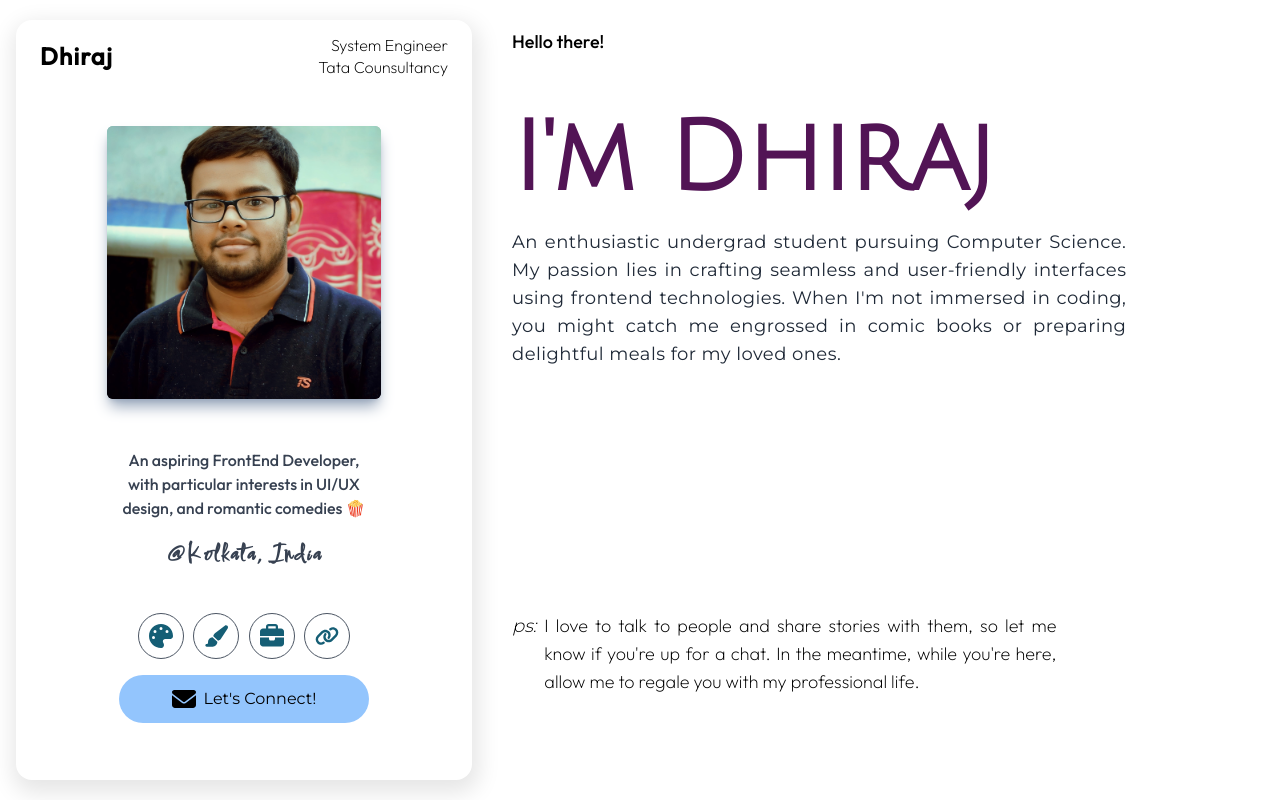
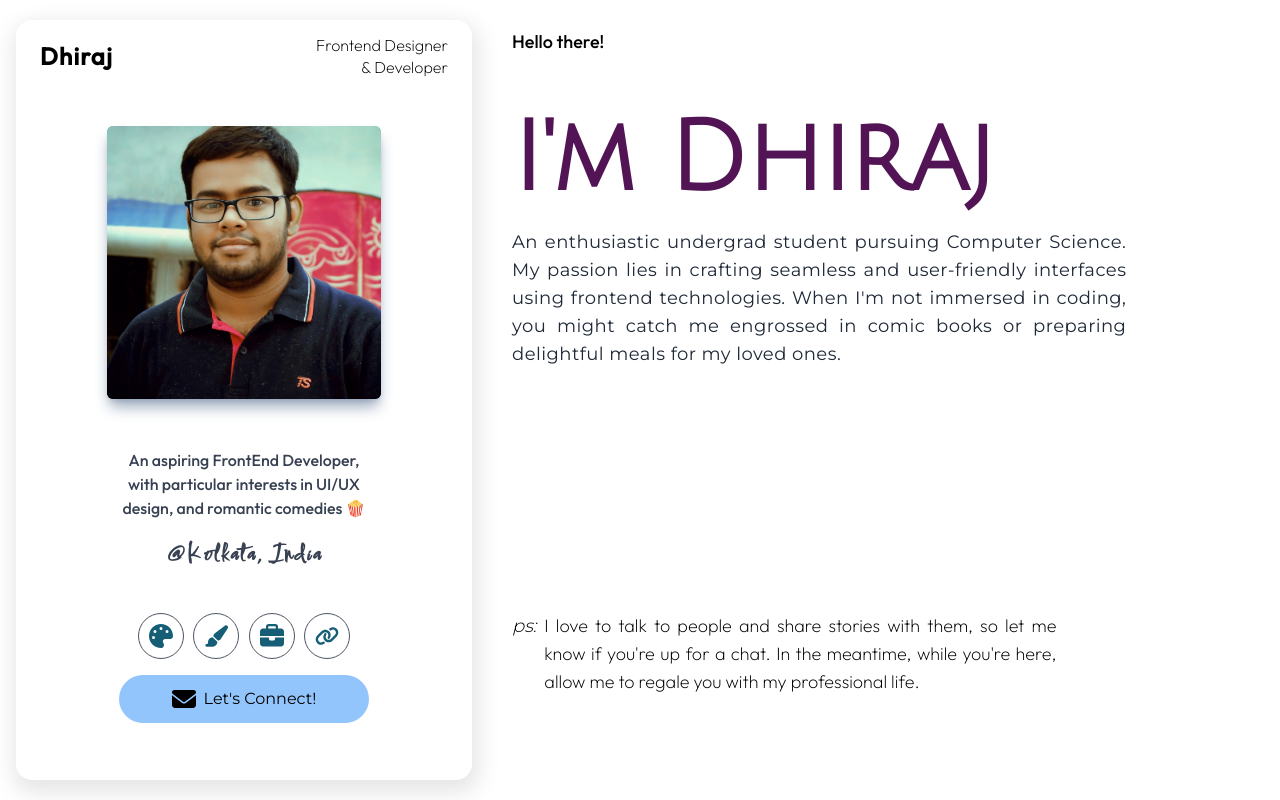
Before and after one commit to dhirajksharma/dhirajksharma.github.io, a React (Create React App) app: page / in a window 1280 px wide. Built offline with nearby package versions, Linux system fonts and the light colour scheme.

Commit message:
minor changes

```diff
--- a/src/App.js
+++ b/src/App.js
@@ -59,7 +59,7 @@ class App extends React.Component {
 
             <div className="flex justify-between items-center pt-2 w-screen h-[80px] sm:h-[120px] lg:h-[70px] 2xl:h-[100px] lg:w-full">
               <h1 className="ml-5 sm:ml-6 mr-0 text-2xl sm:text-3xl lg:text-2xl 2xl:text-3xl font-bold font-outfit tracking-wider">Dhiraj</h1>
-              <h1 className="mr-5 sm:mr-6 ml-0 text-right sm:text-xl lg:text-base 2xl:text-2xl font-outfit font-light !leading-snug">System Engineer<br></br>Tata Counsultancy</h1>
+              <h1 className="mr-5 sm:mr-6 ml-0 text-right sm:text-xl lg:text-base 2xl:text-2xl font-outfit font-light !leading-snug">Frontend Designer<br></br>& Developer</h1>
             </div>
 
             <div id='' className="h-[calc(100dvh-140px)] sm:h-[calc(100dvh-200px)] lg:h-full w-screen lg:w-full overflow-scroll containerDiv">
--- a/src/Data/Data.js
+++ b/src/Data/Data.js
@@ -2,7 +2,7 @@ export const projectData=[
     {
         id:"collabchain",
         img:"https://github.com/dhirajksharma/collabchain/blob/main/frontend/public/logo.png?raw=true",
-        cover:"https://img.freepik.com/free-vector/construction-landing-page_52683-10540.jpg?t=st=1711437787~exp=1711441387~hmac=e6d28bbd4aff8e837b23e74f554ce4d3ecff5a813149e716b79f018dbffad78e&w=740",
+        cover:"https://raw.githubusercontent.com/dhirajksharma/collabchain/refs/heads/main/frontend/public/thumbnail.png",
         tag:["Solidity", "MongoDB", "Node.JS", "React.JS"],
         link:"",
         title:"Collab Chain",
@@ -24,8 +24,8 @@ export const projectData=[
     },
     {
         id:"lorestore",
-        img:"https://github.com/dhirajksharma/thelorestore-frontend/blob/main/public/android-chrome-192x192.png?raw=true",
-        cover:"https://github.com/dhirajksharma/thelorestore-frontend/blob/main/public/thelorestore_thumbnail.jpeg?raw=true",
+        img:"https://github.com/dhirajksharma/lorestore/blob/main/frontend/public/android-chrome-192x192.png?raw=true",
+        cover:"https://github.com/dhirajksharma/lorestore/blob/main/frontend/public/thelorestore_thumbnail.jpeg?raw=true",
         tag:["MongoDB", "Node.JS", "React.JS", "TailwindCSS"],
         link:"https://thelorestore.vercel.app/",
         title:"The Lore Store",
@@ -39,9 +39,9 @@ export const projectData=[
             "Overall, the development process alone took approximately one and a half months. Some features proved more challenging to implement than others, and certain aspects had to be adjusted due to deadline constraints. Nevertheless, I was able to bring the project close to its initial plan. Upon deploying the finished work, I realized the complexities involved in integrating the frontend and backend seamlessly. Managing states during fetch requests and handling communication failures between the two servers were critical considerations. Neglecting these aspects could result in a system failure. This experience further deepened my appreciation for the tremendous effort developers put into running and maintaining massive platforms like Amazon and Flipkart.",
         ],
         carousel:[
-            "https://github.com/dhirajksharma/thelorestore-frontend/blob/main/public/thelorestore_thumbnail.jpeg?raw=true",
-            "https://github.com/dhirajksharma/thelorestore-frontend/blob/main/public/thelorestore_thumbnail.jpeg?raw=true",
-            "https://github.com/dhirajksharma/thelorestore-frontend/blob/main/public/thelorestore_thumbnail.jpeg?raw=true",
+            "https://github.com/dhirajksharma/lorestore/blob/main/frontend/public/thelorestore_thumbnail.jpeg?raw=true",
+            "https://github.com/dhirajksharma/lorestore/blob/main/frontend/public/thelorestore_thumbnail.jpeg?raw=true",
+            "https://github.com/dhirajksharma/lorestore/blob/main/frontend/public/thelorestore_thumbnail.jpeg?raw=true",
         ]
     },
     {
@@ -68,12 +68,12 @@ export const projectData=[
 ]
 
 export const experienceData=[
-    {
-        year:"2024-Present",
-        title:"System Engineer",
-        location:"Tata Consultancy Services",
-        details:""
-    },
+    // {
+    //     year:"2024-Present",
+    //     title:"System Engineer",
+    //     location:"Tata Consultancy Services",
+    //     details:""
+    // },
     {
         year:"2022",
         title:"Adobe UX Foundation",
--- a/src/Projects/Details.js
+++ b/src/Projects/Details.js
@@ -106,12 +106,12 @@ class Details extends React.Component{
                   <img alt='project-cover' src={this.props.prjcover} className="hidden lg:block w-4/5 mx-auto my-3 rounded-lg"></img>
                   <h2 className="mt-1 -mb-3 sm:mt-2 lg:mt-4 sm:text-xl lg:text-base 2xl:text-xl font-outfit font-medium tracking-wide lg:tracking-wider">Journey</h2>
                   {
-                    this.props.prjjrny.slice(0, 2).map(para=>(
+                    this.props.prjjrny.map(para=>(
                       <p className="font-montserrat text-justify text-sm my-3 sm:text-base 2xl:text-lg lg:tracking-wide">{para}</p>
                     ))
                   }
 
-                  <div id={`notscrollable-${this.props.prjid}`} className="mx-auto lg:w-5/6">
+                  {/* <div id={`notscrollable-${this.props.prjid}`} className="mx-auto lg:w-5/6">
                   <Slider {...sliderSettings}>
                     {this.props.prjcarousel.map((imgsrc) =>
                         <div className="w-[90vw] lg:w-auto">
@@ -119,13 +119,13 @@ class Details extends React.Component{
                         </div>
                       )}
                   </Slider>
-                  </div>
+                  </div> */}
                   <br></br>
-                  {
+                  {/* {
                     this.props.prjjrny.slice(2).map(para=>(
                       <p className="font-montserrat text-justify text-sm my-3 sm:text-base 2xl:text-lg lg:tracking-wide">{para}</p>
                     ))
-                  }
+                  } */}
                 </div>
               </div>
         )
```
